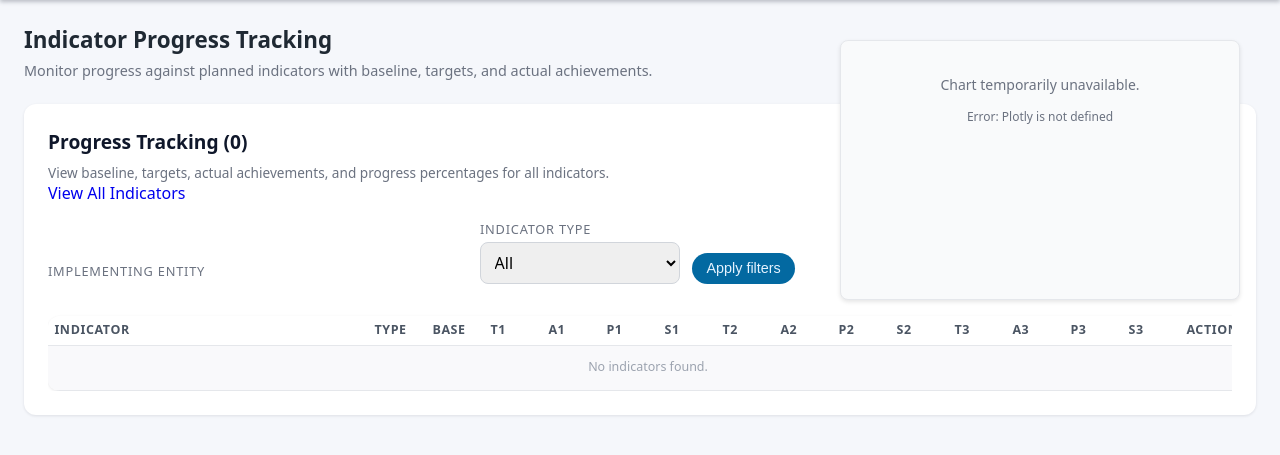
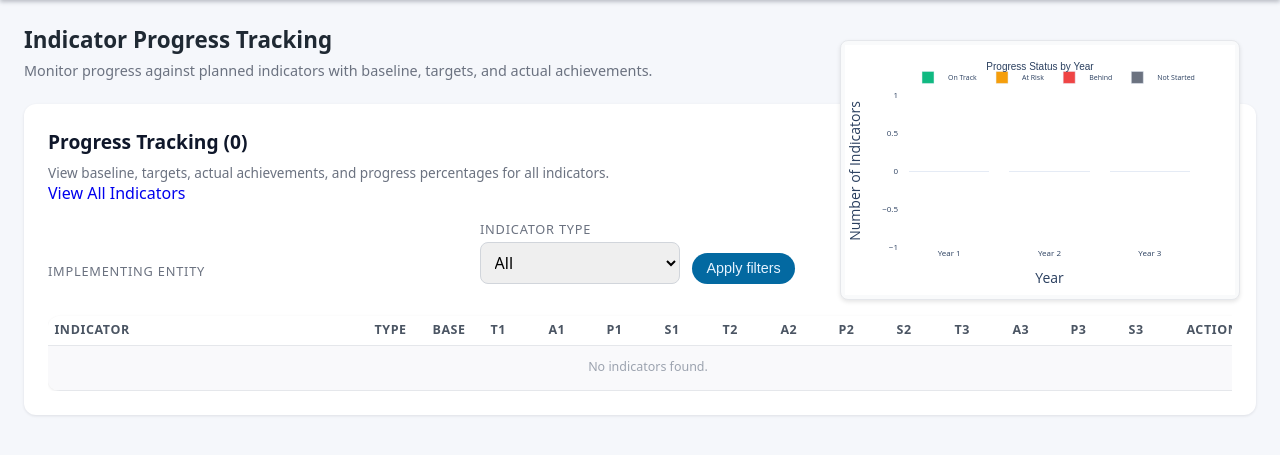
Before and after one commit to Rwunganira/pfund, a Flask app: page /indicators/progress in a window 1280 px wide. Shown: the part 68-523 px from the top of the page. Run offline with Flask 3, Linux system fonts and the light colour scheme; the visitor is signed in with stand-in values (Sample User, id 1); data that the repository does not hold is empty; some libraries are stand-ins or nearby versions.

Commit message:
progress indicators

```diff
--- a/templates/indicator_progress.html
+++ b/templates/indicator_progress.html
@@ -84,6 +84,7 @@
   /* Numbers centered */
   td.num{ text-align: center; }
 </style>
+<script src="https://cdn.plot.ly/plotly-latest.min.js"></script>
 
 <section class="indicators-page" style="position: relative;">
     <div>
@@ -121,6 +122,27 @@
                 <!-- Plotly chart (current implementation) -->
                 <div id="progress-chart" style="width: 100%; height: 250px;"></div>
                 <script>
+                    // Wait for Plotly to be available
+                    if (typeof Plotly === 'undefined') {
+                        console.error('Plotly.js not loaded. Loading from CDN...');
+                        var script = document.createElement('script');
+                        script.src = 'https://cdn.plot.ly/plotly-latest.min.js';
+                        script.onload = function() {
+                            loadChart();
+                        };
+                        script.onerror = function() {
+                            document.getElementById('progress-chart').innerHTML =
+                                '<div style="text-align: center; color: #6b7280; padding: 1rem; font-size: 0.875rem;">' +
+                                '<p>Chart temporarily unavailable.</p>' +
+                                '<p style="font-size: 0.75rem; margin-top: 0.5rem;">Error: Failed to load Plotly.js library</p>' +
+                                '</div>';
+                        };
+                        document.head.appendChild(script);
+                    } else {
+                        loadChart();
+                    }
+
+                    function loadChart() {
                         fetch('{{ chart_url }}', {
                             method: 'GET',
                             credentials: 'same-origin',
@@ -140,6 +162,8 @@
                                         displayModeBar: false,
                                         responsive: true
                                     });
+                                } else if (data && data.error) {
+                                    throw new Error(data.error);
                                 } else {
                                     throw new Error('Invalid chart data format');
                                 }
@@ -152,6 +176,7 @@
                                     '<p style="font-size: 0.75rem; margin-top: 0.5rem;">Error: ' + error.message + '</p>' +
                                     '</div>';
                             });
+                    }
                 </script>
 
                 <!-- Alternative: Uncomment to use Streamlit iframe directly -->
```
Lines whose indentation alone changed are shown as unchanged.
